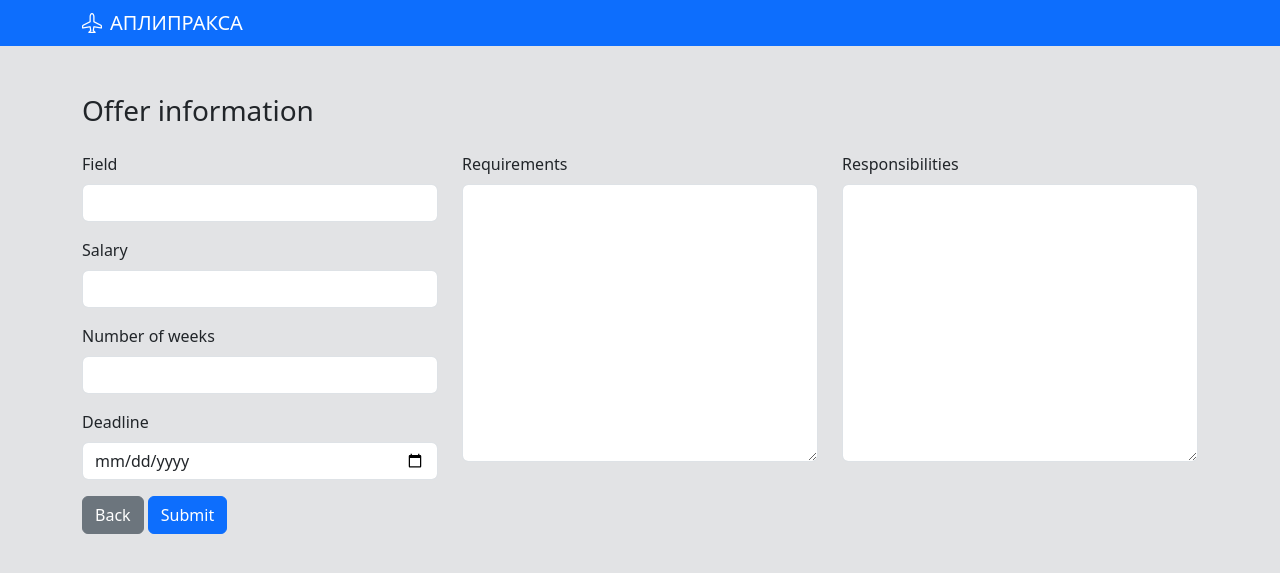
After one commit to kasap-ot/thesis-project, a FastAPI app: template templates/offer-create.html in a window 1280 px wide. The commit adds this page. Shown: the top 573 px of the page. Run offline with FastAPI, Linux system fonts and the light colour scheme; the template is opened without the code that fills it, so the values that code supplies are empty; parts of the project's set-up code (start-up, migrations or seed data) failed here and were passed over.

Commit message:
Add create-offer template. Minor refactoring

```diff
--- a/static/js/access.js
+++ b/static/js/access.js
@@ -1,5 +1,7 @@
 async function access(url, method, data)
 {
+    console.log(url, method, data)
+
     const token = sessionStorage.getItem('token');
 
     if (!token) {
--- a/templates/log-in.html
+++ b/templates/log-in.html
@@ -45,7 +45,7 @@
   </div>
 </div>
 
-<script async>
+<script>
   document.getElementById('login-form').addEventListener('submit', async function (event) {
     event.preventDefault();
 
--- /dev/null
+++ b/templates/offer-create.html
@@ -0,0 +1,87 @@
+{% extends 'base.html' %}
+
+{% block content %}
+
+<h3 class="mb-4">Offer information</h3>
+
+<form>
+    <div class="row">
+        <div class="col">
+            <div class="mb-3">
+                <label class="form-label">Field</label>
+                <input type="text" class="form-control" id="fieldInput">
+            </div>
+
+            <div class="mb-3">
+                <label class="form-label">Salary</label>
+                <input type="number" class="form-control" id="salaryInput">
+            </div>
+
+            <div class="mb-3">
+                <label class="form-label">Number of weeks</label>
+                <input type="number" class="form-control" id="numWeeksInput">
+            </div>
+
+            <div class="mb-3">
+                <label class="form-label">Deadline</label>
+                <input type="date" class="form-control" id="deadlineInput">
+            </div>
+        </div>
+        <div class="mb-3 col">
+            <label class="form-label">Requirements</label>
+            <textarea id="requirementsInput" rows="11" class="form-control"></textarea>
+        </div>
+        <div class="mb-3 col">
+            <label class="form-label">Responsibilities</label>
+            <textarea id="responsibilitiesInput" rows="11" class="form-control"></textarea>
+        </div>
+    </div>
+
+    <button class="btn btn-secondary" id="backBtn">Back</button>
+
+    <button class="btn btn-primary" id="submitBtn">Submit</button>
+</form>
+
+<script>
+    // <!-- TODO: fix problem with back-button (sometimes works, sometimes doesn't) -->
+    console.log("session storage: ", sessionStorage.getItem("companyId"))
+
+    document.getElementById("backBtn").addEventListener("click", async () => {
+        const companyId = sessionStorage.getItem("companyId")
+        console.log(companyId)
+        await access(`/companies/${companyId}/offers`, "GET")
+        console.log('this is a test', companyId)
+    })
+
+    document.getElementById("submitBtn").addEventListener("click", async () => {
+        const field = document.getElementById("fieldInput").value
+        const salary = document.getElementById("salaryInput").value
+        const numWeeks = document.getElementById("numWeeksInput").value
+        const deadline = document.getElementById("deadlineInput").value
+        const requirements = document.getElementById("requirementsInput").value
+        const responsibilities = document.getElementById("responsibilitiesInput").value
+        const companyId = sessionStorage.getItem("companyId")
+
+        console.log(
+            field,
+            salary,
+            numWeeks,
+            deadline,
+            requirements,
+            responsibilities,
+            companyId,
+        )
+    })
+</script>
+
+<!--
+    field: str
+    salary: int
+    num_weeks: int
+    deadline: date
+    requirements: str
+    responsibilities: str
+    company_id: int
+-->
+
+{% endblock %}
--- a/templates/student-home.html
+++ b/templates/student-home.html
@@ -54,7 +54,7 @@
     <div class="col-4 text-center text-primary"><i class="bi bi-globe-americas" style="font-size: 10rem;"></i></div>
 </div>
 
-<script async>
+<script>
     document.getElementById('offers-btn').addEventListener('click', async () => {
         access('/offers', 'GET')
     })
```
Also changed, not shown: src/routes.py (+28 -23 lines), src/schemas.py (+0 -26 lines), templates/offers.html (+15 -2 lines).
